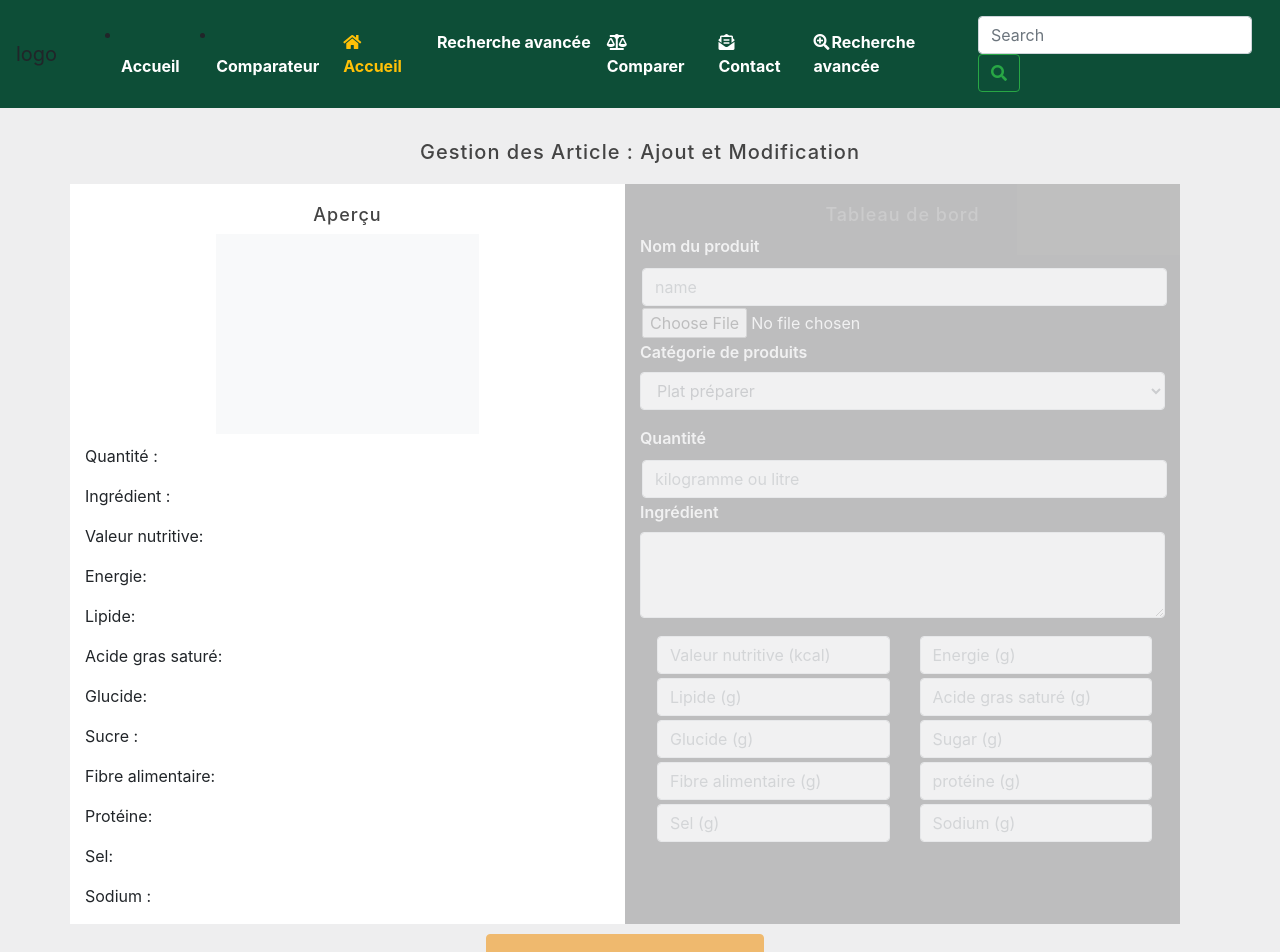
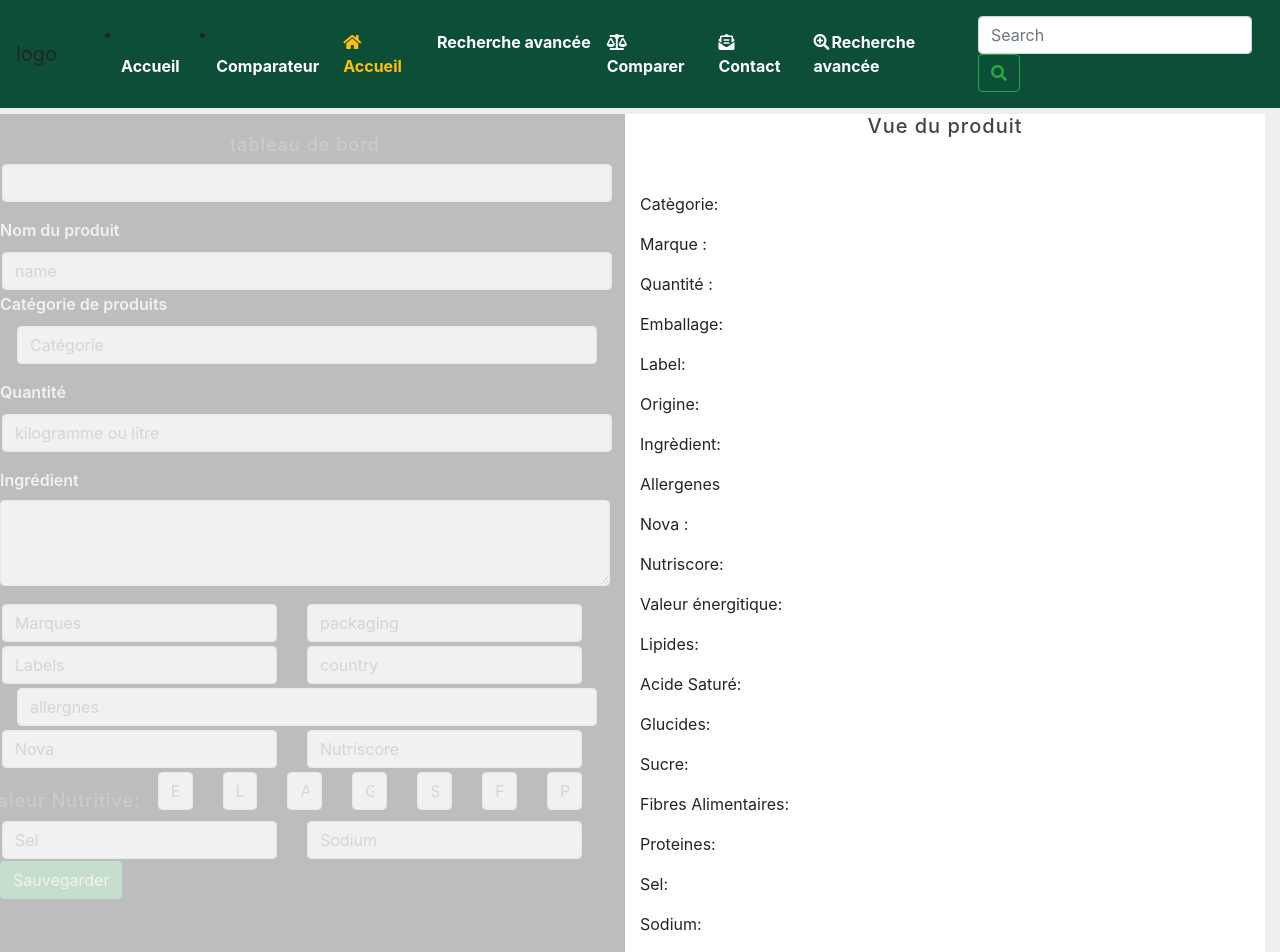
Before and after one commit to WildCodeSchool/tours-0918-js-projet2-found-eat, an Angular app in the folder Found-eat/: page /gallery in a window 1280 px wide. Shown: the top 952 px of the page. Built offline with nearby package versions, Linux system fonts and the light colour scheme.

Commit message:
fonctionnalité opérationnel

```diff
--- a/Found-eat/src/app/ajout/ajout.component.html
+++ b/Found-eat/src/app/ajout/ajout.component.html
@@ -1,108 +1,161 @@
-<div class="container">
-  <h1 class="text-align center "> Gestion des Article : Ajout et Modification </h1>
+<h1 class=" text-alingn-center "> Ajout et Modification </h1>
 
 <div class="row">
-      <div class="présentation col-6 ">
-        <h2>Aperçu</h2>
-        <!-- Lié au formulaire, La présentation du produit c'est à dire la fiche du produit se complétera en même temps que le formulaire. -->
-        <h4>{{ nom }}</h4>
-        <div class ="bg-light mx-auto">
-        <img [src]="url" height="200"><br />
-        </div>
-        <p>Quantité : {{ kil }}</p>
-        <p>Ingrédient : {{ inge }}</p>
-        <p>Valeur nutritive: {{ val }}</p>
-        <p>Energie: {{ ene }}</p>
-        <p>Lipide: {{ lip }}</p>
-        <p>Acide gras saturé: {{ ac }}</p>
-        <p>Glucide: {{ glu }}</p>
-        <p>Sucre : {{ sug }}</p>
-        <p>Fibre alimentaire: {{ fa }}</p>
-        <p>Protéine: {{ pr }}</p>
-        <p> Sel: {{ se }}</p>
-        <p>Sodium : {{ so }}</p>
-      </div>
 
   <div class="formulaire col-6">
-        <h2>Tableau de bord </h2>
+    <h2> tableau de bord </h2>
+
+    <form>
+      <div class="form-group">
+
+        <!-- <input type="file" class="form-control-file" id="exampleFormControlFile1" (change)="onSelecfile($event)" [(ngModel)]="image" name="image" > -->
+        <input type="text" class="form-control" name="image" [(ngModel)]="product.image">
+      </div>
+    </form>
+
+
     <!-- Le formulaire en lui même. il aura un Titre = Nom du produit. il aura la possibilié de rechercher un produit -->
     <div class="form-group">
       <form>
-            <!-- nom du produit -->
-            <label for="exampleFormControlInput1">Nom du produit</label>
-            <input type="text" class="form-control" id="NProd" placeholder="name" [(ngModel)]="nom" name="nom">
-            <!-- importation produit -->
-            <input type="file" class="form-control-file" id="exampleFormControlFile1" (change)="onSelecfile($event)"
-              [(ngModel)]="img" name="image">
-            <!-- catégorie -->
+
+        <label for="exampleFormControlInput1">Nom du produit</label> <!-- nom du produit -->
+        <input type="text" class="form-control" id="NProd" placeholder="name" [(ngModel)]="product.productName" name="nom">
+
+
         <div class="form-group">
-              <label for="exampleFormControlSelect1">Catégorie de produits </label>
-              <select class="form-control" id="SelecCatégorie">
-                <option>Plat préparer</option>
-                <option>Conserve</option>
-                <option>Produit laitié</option>
-                <option>Boisson</option>
-                <option>Confiserie</option>
-                <option>Chips</option>
-                <option>Céréale</option>
-                <option>Petit déjeuner</option>
-                <option>snacks sucrés</option>
-                <option>Viandes</option>
-              </select>
+          <label for="exampleFormControlSelect1">Catégorie de produits </label> <!-- catégorie -->
+          <div class="col">
+            <input type="text" class="form-control" placeholder="Catégorie" [(ngModel)]="product.categorie" name="catégorie">
+          </div>
         </div>
 
+        <div class="form-group">
           <label for="exampleFormControlInput1">Quantité</label> <!-- nom du produit -->
-            <input type="email" class="form-control" id="Qua" placeholder="kilogramme ou litre" [(ngModel)]="kil" name="qua">
-
+          <input type="email" class="form-control" id="Qua" placeholder="kilogramme ou litre" [(ngModel)]="product.quantity"
+            name="quantité">
+        </div>
         <div class="form-group">
           <label for="exampleFormControlTextarea1">Ingrédient</label><!-- ingrédient -->
-              <textarea class="form-control" id="exampleFormControlTextarea1" rows="3" [(ngModel)]="inge" name="ingrédient"></textarea>
+          <textarea class="form-control" id="exampleFormControlTextarea1" rows="3" [(ngModel)]="product.ingredient"
+            name="ingrédient"></textarea>
         </div>
 
-            <div class="row mx-auto">
+
+        <div class="row">
 
           <!-- Information du produit -->
-              <div class="col-xs-12 col-md-6">
-                <input type="text" class="form-control" placeholder="Valeur nutritive (kcal)" [(ngModel)]="val" name="valeur_nutritive">
+          <div class="col">
+            <input type="text" class="form-control" placeholder="Marques" [(ngModel)]="product.brand" name="Brand">
           </div>
-              <div class="col-xs-12 col-md-6">
-                <input type="text" class="form-control" placeholder="Energie (g)" [(ngModel)]="ene" name="energie">
-              </div>
-              <div class="col-xs-12 col-md-6">
-                <input type="text" class="form-control" placeholder="Lipide (g)" [(ngModel)]="lip" name="lipide">
-              </div>
-              <div class="col-xs-12 col-md-6">
-                <input type="text" class="form-control" placeholder="Acide gras saturé (g)" [(ngModel)]="ac" name="acide">
-              </div>
-              <div class="col-xs-12 col-md-6">
-                <input type="text" class="form-control" placeholder="Glucide (g)" [(ngModel)]="glu" name="glucide">
-              </div>
-              <div class="col-xs-12 col-md-6">
-                <input type="text" class="form-control" placeholder="Sugar (g)" [(ngModel)]="sug" name="sugar">
-              </div>
-              <div class="col-xs-12 col-md-6">
-                <input type="text" class="form-control" placeholder="Fibre alimentaire (g)" [(ngModel)]="fa" name="fibre">
-              </div>
-              <div class="col-xs-12 col-md-6">
-                <input type="text" class="form-control" placeholder="protéine (g)" [(ngModel)]="pr" name="protéine">
-              </div>
-              <div class="col-xs-12 col-md-6">
-                <input type="text" class="form-control" placeholder="Sel (g)" [(ngModel)]="se" name="sel">
-              </div>
-              <div class="col-xs-12 col-md-6">
-                <input type="text" class="form-control" placeholder="Sodium (g)" [(ngModel)]="so" name="sodium">
+
+          <div class="col">
+            <input type="text" class="form-control" placeholder="packaging" [(ngModel)]="product.packaging" name="packaging">
           </div>
         </div>
+
+        <div class="row">
+          <div class="col">
+            <input type="text" class="form-control" placeholder="Labels" [(ngModel)]="product.labels" name="Labels">
+          </div>
+          <div class="col">
+            <input type="text" class="form-control" placeholder="country" [(ngModel)]="product.country" name="country">
+          </div>
+        </div>
+
+
+        <div class="col">
+          <input type="text" class="form-control" placeholder="allergnes" [(ngModel)]="product.allergenes" name="Allergenes">
+        </div>
+
+        <div class="row">
+          <div class="col">
+            <input type="text" class="form-control" placeholder="Nova" [(ngModel)]="product.nova" name="nova">
+          </div>
+          <div class="col">
+            <input type="text" class="form-control" placeholder="Nutriscore" [(ngModel)]="product.nutriscore" name="nutriscore">
+          </div>
+        </div>
+
+        <div class="row">
+          <h2>Valeur Nutritive: </h2>
+          <div class="col">
+            <input type="text" class="form-control" placeholder="Energie" [(ngModel)]="product.nutritional_value.energy"
+              name="Energie">
+          </div>
+          <div class="col">
+            <input type="text" class="form-control" placeholder="Lipides" [(ngModel)]="product.nutritional_value.lipides"
+              name="Lipides">
+          </div>
+          <div class="col">
+            <input type="text" class="form-control" placeholder="Acide Saturé " [(ngModel)]="product.nutritional_value.saturatedFat"
+              name="saturatedFat">
+          </div>
+          <div class="col">
+            <input type="text" class="form-control" placeholder="Glucides" [(ngModel)]="product.nutritional_value.glucides"
+              name="glucide">
+          </div>
+          <div class="col">
+            <input type="text" class="form-control" placeholder="Sucre" [(ngModel)]="product.nutritional_value.sugar"
+              name="Sugar">
+          </div>
+          <div class="col">
+            <input type="text" class="form-control" placeholder="Fibres Alimentaires" [(ngModel)]="product.nutritional_value.fibresAlimentaires"
+              name="Fibres">
+          </div>
+          <div class="col">
+            <input type="text" class="form-control" placeholder="Protéine" [(ngModel)]="product.nutritional_value.proteines"
+              name="pretéines">
+          </div>
+          <div class="col">
+            <input type="text" class="form-control" placeholder="Sel" [(ngModel)]="product.nutritional_value.salt" name="Salt">
+          </div>
+          <div class="col">
+            <input type="text" class="form-control" placeholder="Sodium" [(ngModel)]="product.nutritional_value.sodium"
+              name="Sodium">
+          </div>
+        </div>
+
       </form>
+
+      <button class='btn btn-success' (click)="add()"> Sauvegarder </button>
+    </div>
 
     <div class="symbole">
       <!-- Symbole de qualité -->
+
+
     </div>
 
   </div>
+
+
+  <div class="présentation col-6 ">
+    <h1>Vue du produit</h1>
+    <!-- Lié au formulaire, La présentation du produit c'est à dire la fiche du produit se complétera en même temps que le formulaire. -->
+    <h2>{{ product.productName }}</h2>
+    <img src="{{ product.image }}" height="200"><br />
+
+
+    <p>Catègorie: {{ product.categorie }}</p>
+    <p>Marque : {{ product.brand }}</p>
+    <p>Quantité : {{ product.quantity }}</p>
+    <p>Emballage: {{ product.packaging }}</p>
+    <p>Label: {{ product.labels }}</p>
+    <p>Origine: {{ product.country }}</p>
+    <p>Ingrèdient: {{ product.ingredient }}</p>
+    <p>Allergenes {{ product.allergenes }}</p>
+    <p>Nova : {{ product.nova }}</p>
+    <p>Nutriscore: {{ product.nutriscore }}</p>
+
+    <p>Valeur énergitique: {{ product.nutritional_value.energy }}</p>
+    <p> Lipides: {{ product.nutritional_value.lipides }}</p>
+    <p>Acide Saturé: {{product.nutritional_value.saturatedFat}}</p>
+    <p>Glucides: {{ product.nutritional_value.glucides }}</p>
+    <p>Sucre: {{ product.nutritional_value.sugar }}</p>
+    <p>Fibres Alimentaires: {{product.nutritional_value.fibresAlimentaires}}</p>
+    <p>Proteines: {{product.nutritional_value.proteines}}</p>
+    <p>Sel: {{ product.nutritional_value.salt}}</p>
+    <p>Sodium: {{ product.nutritional_value.sodium }}</p>
   </div>
 
-    <button type="submit" class="btn btn-primary mx-auto">Sauvegarder</button>
-
 </div>
-</div>
--- a/Found-eat/src/app/ajout/ajout.component.ts
+++ b/Found-eat/src/app/ajout/ajout.component.ts
@@ -1,7 +1,8 @@
 
 import { ProductService } from './../common/product.service';
 import { Product } from './../common/product';
-import { Component, OnInit,} from '@angular/core';
+import { Component, OnInit} from '@angular/core';
+import { NutritionalValue } from '../common/nutritional-value';
 
 
 @Component({
@@ -19,19 +20,20 @@ export class AjoutComponent implements OnInit {
 
   ngOnInit() {
     this.product = new Product();
+    this.product.nutritional_value = new NutritionalValue();
   }
 
-  onSelecfile(event) {
-    if (event.target.files && event.target.files[0]) {
-      const reader = new FileReader();
-      reader.readAsDataURL(event.target.files[0]);
+  // onSelecfile(event) {
+  //   if (event.target.files && event.target.files[0]) {
+  //     const reader = new FileReader();
+  //     reader.readAsDataURL(event.target.files[0]);
 
-      reader.onload = (event) => {
-        this.url = event.target.result;
+  //     reader.onload = (event) => {
+  //       this.url = event.target.result;
 
-      }
-    }
-  }
+  //     };
+  //   }
+  // }
 
   add() {
     console.log('a');
--- a/Found-eat/src/app/app.module.ts
+++ b/Found-eat/src/app/app.module.ts
@@ -15,7 +15,6 @@ import { FooterComponent } from './footer/footer.component';
 import { ComparateurComponent } from './comparateur/comparateur.component';
 import { ContactComponent } from './contact/contact.component'
 import { Ingredients } from './ingredients.pipe';
-import { Productlist } from './services/products.list';
 import { ImagePreloadDirective } from './image-preload.directive';
 
 const appRoutes: Routes = [
@@ -50,7 +49,6 @@ const appRoutes: Routes = [
 		RouterModule.forRoot(appRoutes),
 	],
 	providers: [
-		Productlist,
 	],
 	bootstrap: [AppComponent]
 
--- /dev/null
+++ b/Found-eat/src/app/common/nutritional-value.ts
@@ -0,0 +1,14 @@
+export class NutritionalValue {
+
+  energy: number;
+  lipides: number;
+  saturatedFat: number;
+  glucides: number;
+  sugar: number;
+  fibresAlimentaires: number;
+  proteines: number;
+  salt: number;
+  sodium: number;
+
+
+}
```
Also changed, not shown: Found-eat/src/app/app.component.html (+5 -2 lines), Found-eat/src/app/app.component.ts (+2 -8 lines), Found-eat/src/app/common/product.service.ts (+36 -38 lines), Found-eat/src/app/common/product.ts (+15 -14 lines), Found-eat/src/app/services/products.list.ts (+51 -53 lines). Lines whose indentation alone changed are shown as unchanged.
